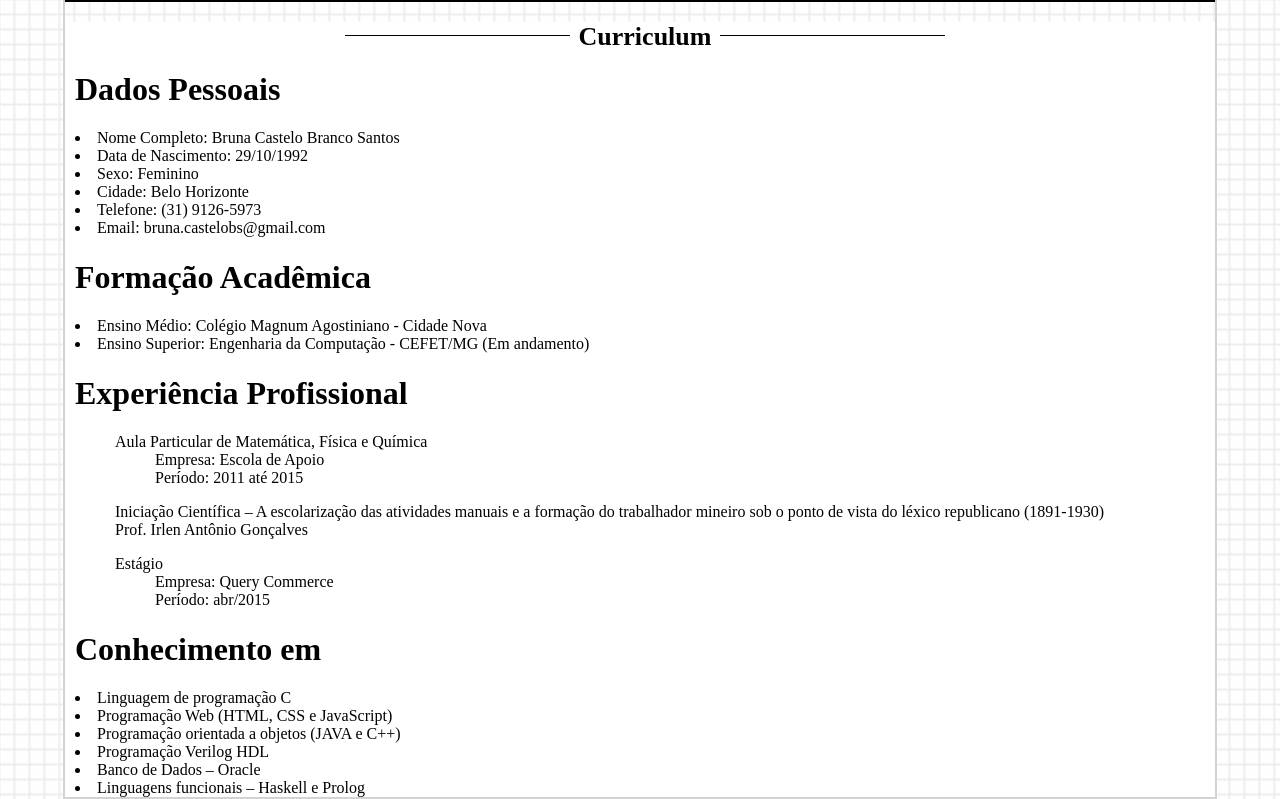
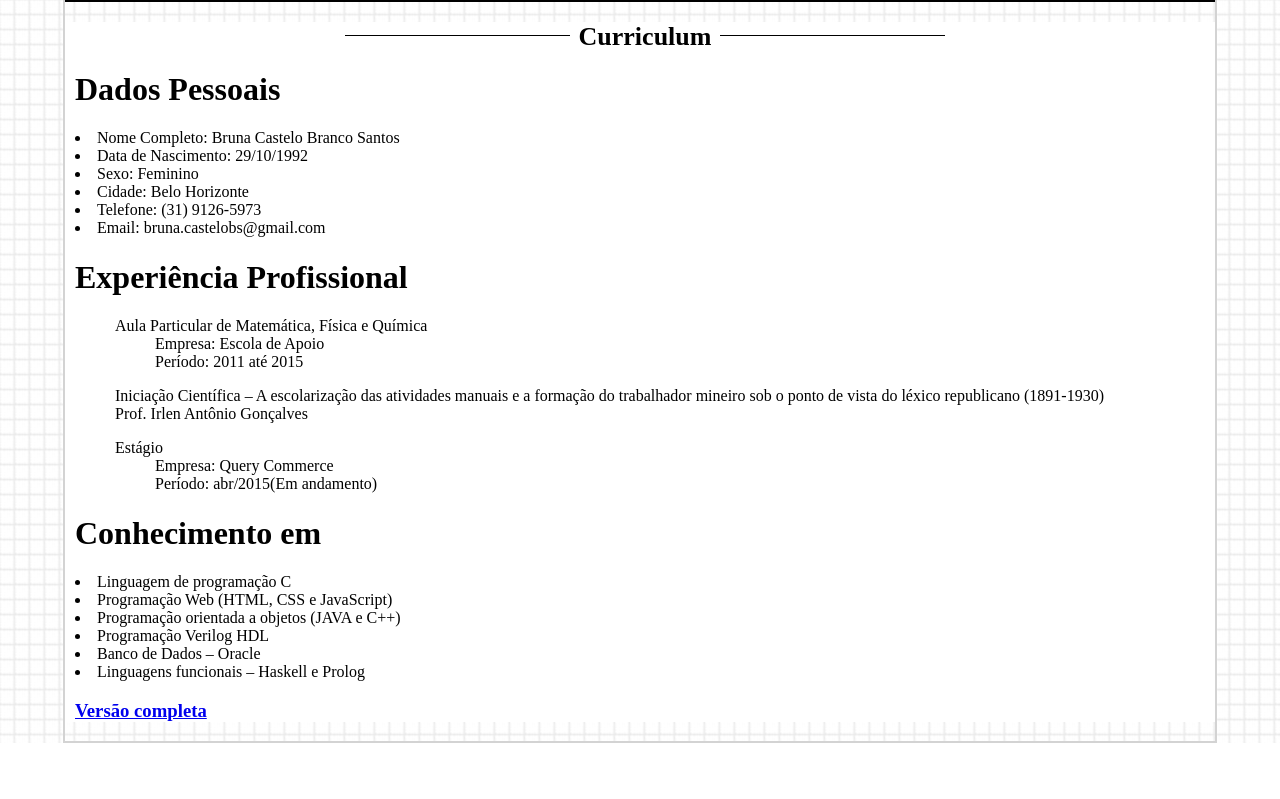
Before and after one commit to Bruna1992Castelo/Bruna1992Castelo.github.io, a plain HTML site: page Curriculum.html in a window 1280 px wide. Shown: the part 316-1115 px from the top of the page. After the commit the page ends 1059 px from the top, so only its background shows below. Drawn offline with Linux system fonts and the light colour scheme.

Commit message:
Update Curriculum.html

```diff
--- a/Curriculum.html
+++ b/Curriculum.html
@@ -34,10 +34,6 @@
 			<li>Telefone: (31) 9126-5973</li>
 			<li>Email: bruna.castelobs@gmail.com</li>
 
-			<p><h1>Formação Acadêmica</h1></p>
-			<li>Ensino Médio: Colégio Magnum Agostiniano - Cidade Nova</li>
-			<li>Ensino Superior: Engenharia da Computação - CEFET/MG (Em andamento)</li>
-
 			<p><h1>Experiência Profissional</h1></p>
 			<ol>Aula Particular de Matemática, Física e Química
 				<ol>Empresa: Escola de Apoio</ol>
@@ -49,7 +45,7 @@
 
 			<ol>Estágio
 				<ol>Empresa: Query Commerce</ol>
-				<ol>Período: abr/2015</ol>
+				<ol>Período: abr/2015(Em andamento)</ol>
 			</ol>
 
 			<p><h1>Conhecimento em</h1></p>
@@ -59,7 +55,7 @@
 			<li>Programação Verilog HDL</li>
 			<li>Banco de Dados – Oracle</li>
 			<li>Linguagens funcionais – Haskell e Prolog</li>
-
+			<p><a href="file/CV-Bruna Castelo.pdf"><h3>Versão completa</h3></a></p>
 	</div>
 
 </div>
```
